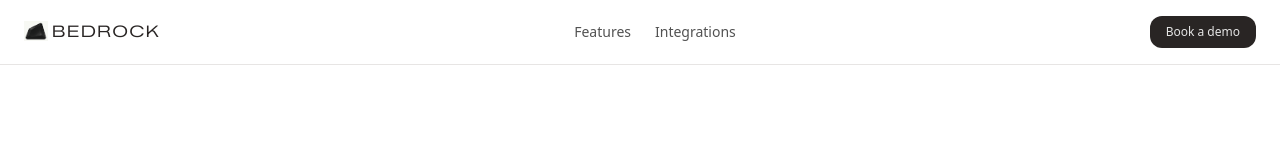
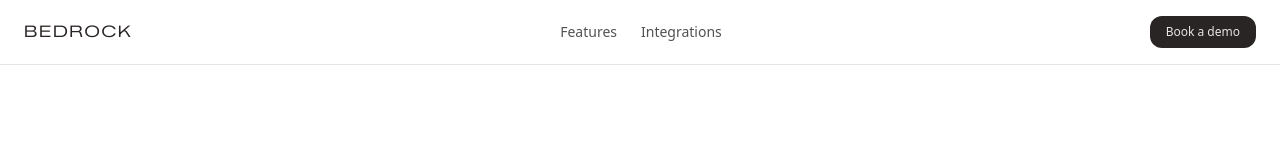
Before and after one commit to nicolu0/bedrock, a SvelteKit app: page / in a window 1280 px wide. Shown: the top 160 px of the page. Built offline with nearby package versions, Linux system fonts and the light colour scheme.

Commit message:
del logo

```diff
--- a/src/routes/+page.svelte
+++ b/src/routes/+page.svelte
@@ -98,7 +98,6 @@
 				class="text-md font-regular flex items-center gap-1 tracking-[0.1em] uppercase"
 				style="font-family: 'Zalando Sans Expanded', sans-serif;"
 			>
-				<img src="/bedrock.png" alt="Bedrock" class="mb-0.5 h-5 w-6" />
 				Bedrock
 			</a>
 			<nav class="flex flex-wrap items-center gap-6 text-sm text-neutral-600">
```
